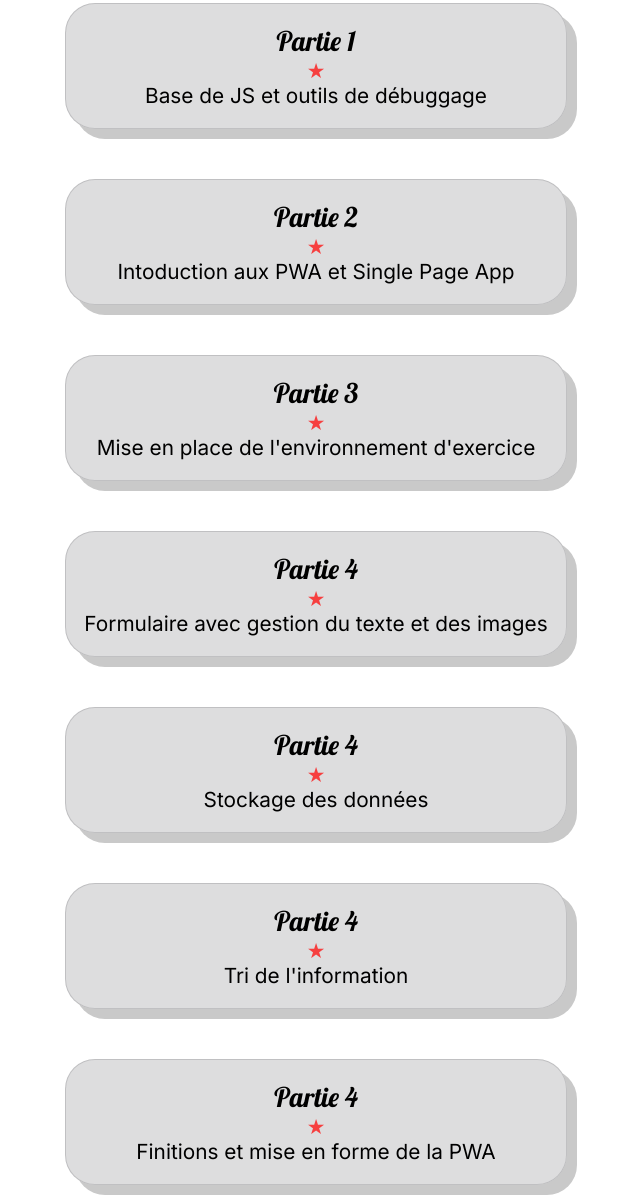
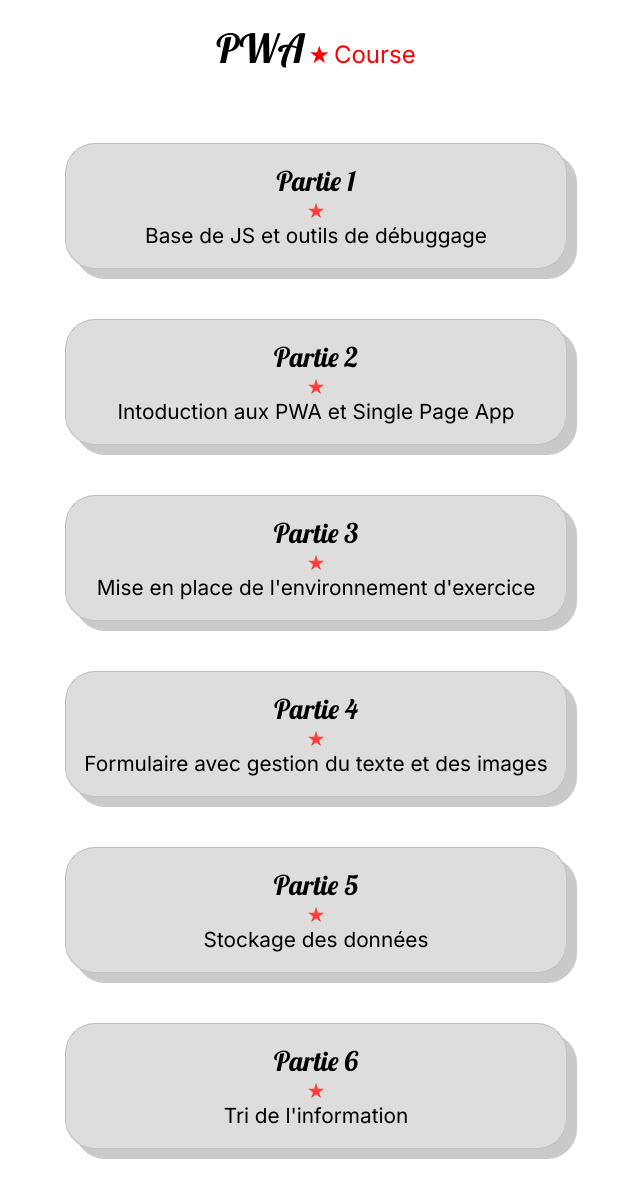
Before and after one commit to ETML-ES/ETML-ES.github.io, a plain HTML site: page theorie/index.html in a window 1280 px wide. Shown: the part 77-1272 px from the top of the page, without its empty margins (324-964 px from the left). Drawn offline with Linux system fonts and the light colour scheme.

Commit message:
deploy 3

```diff
--- a/theorie/index.html
+++ b/theorie/index.html
@@ -14,7 +14,7 @@
 <style>
     #global {
         text-align: center;
-        margin-top: 10vh;
+        margin-top: 5vh;
 
 
     }
@@ -50,9 +50,34 @@
         text-decoration: none;
 
     }
+
+    #navbar {
+        margin-bottom: 70px;
+        text-align: center;
+        margin-top: 100px;
+    }
+
+    #first {
+        font-family: 'Lobster', monospace;
+        font-size: 2.5rem;
+    }
+
+    #second,
+    #third {
+        font-family: 'Inter', sans-serif;
+        color: #ff0000;
+        font-size: 1.5rem;
+        display: inline-block;
+    }
 </style>
 
 <body>
+
+    <nav id="navbar">
+        <span id="first">PWA</span>
+        <span id="second">★</span>
+        <span id="third">Course</span>
+    </nav>
 
     <div id="global">
         <a href="https://etml-es.github.io/theorie/Partie1_JSavanceOutilsDebug.html">
@@ -81,26 +106,26 @@
 
         <a href="https://etml-es.github.io/theorie/Partie5_StockageDonnees.html">
             <div class="style">
-                <span class="part">Partie 4</span><br>★<br><span class="title">Stockage des données</span>
+                <span class="part">Partie 5</span><br>★<br><span class="title">Stockage des données</span>
             </div>
         </a>
 
         <a href="https://etml-es.github.io/theorie/Partie6_Tri.html">
             <div class="style">
-                <span class="part">Partie 4</span><br>★<br><span class="title">Tri de l'information</span>
+                <span class="part">Partie 6</span><br>★<br><span class="title">Tri de l'information</span>
             </div>
         </a>
 
         <a href="https://etml-es.github.io/theorie/Partie7_finitions.html">
             <div class="style">
-                <span class="part">Partie 4</span><br>★<br><span class="title">Finitions et mise en forme de la
+                <span class="part">Partie 7</span><br>★<br><span class="title">Finitions et mise en forme de la
                     PWA</span>
             </div>
         </a>
 
         <a href="https://etml-es.github.io/theorie/Partie8_Offline.html">
             <div class="style">
-                <span class="part">Partie 4</span><br>★<br><span class="title">Service Workers et Web Manifest</span>
+                <span class="part">Partie 8</span><br>★<br><span class="title">Service Workers et Web Manifest</span>
             </div>
         </a>
 
```
